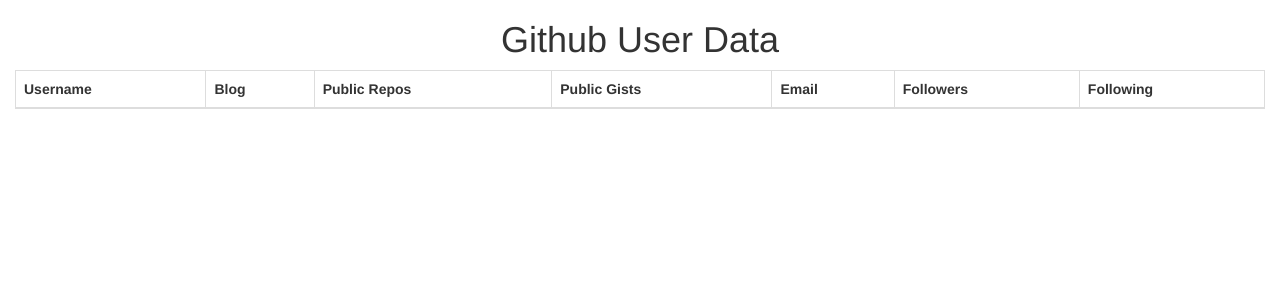
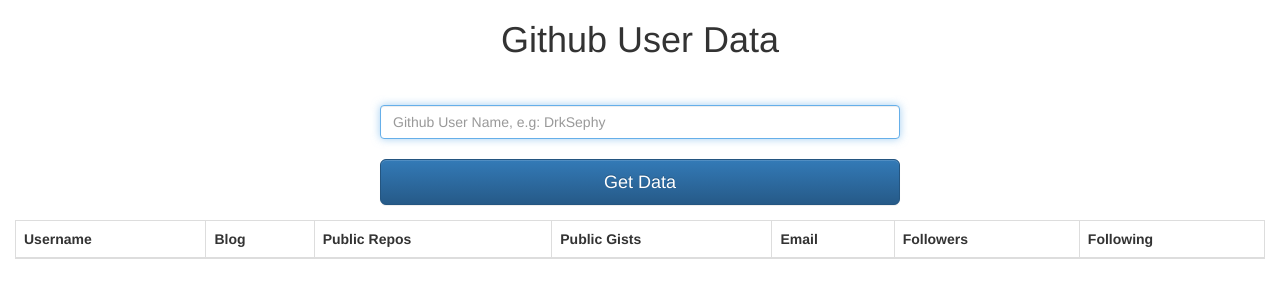
Before and after one commit to daniel-vega/pruebaWebDjango, a Django app: template demonstration/templates/app/profile.html in a window 1280 px wide. Shown: the top 300 px of the page. Run offline with Django 3.2, Linux system fonts and the light colour scheme; the template is opened without the code that fills it, so the values that code supplies are empty; some libraries are stand-ins or nearby versions.

Commit message:
version final app/profile, todo funciona =)

```diff
--- a/demonstration/templates/app/profile.html
+++ b/demonstration/templates/app/profile.html
@@ -9,6 +9,27 @@
 <body>
 <h1 class="text-center"> Github User Data </h1>
   <div class="col-lg-12">
+      <style>
+        .form-signin {
+          max-width: 550px;
+          padding: 15px;
+          margin: 0 auto;
+        }
+      </style>
+
+
+      <div class="container text-center">
+          <form class="form-signin" id="login_form" method="post" action="/app/profile/">
+
+            {% csrf_token %}
+
+
+            <br>
+            <input type="text" name="user" class="form-control" placeholder="Github User Name, e.g: DrkSephy" value="" required autofocus>
+            <br>
+            <button class="btn btn-lg btn-primary btn-block" type="submit">Get Data</button>
+          </form>
+      </div>
       <div class="table-responsive">
           <table class="table table-bordered table-hover table-striped tablesorter">
               <thead>
@@ -24,6 +45,7 @@
           </thead>
           <tbody>
 
+
           {% for key in data %}
               <tr>
                   <td>{{ key.name }}</td>
@@ -36,6 +58,7 @@
               </tr>
           {% endfor %}
 
+
           </tbody>
           </table>
       </div>
```
Also changed, not shown: demonstration/app/views.py (+27 -14 lines). Lines whose indentation alone changed are shown as unchanged.
